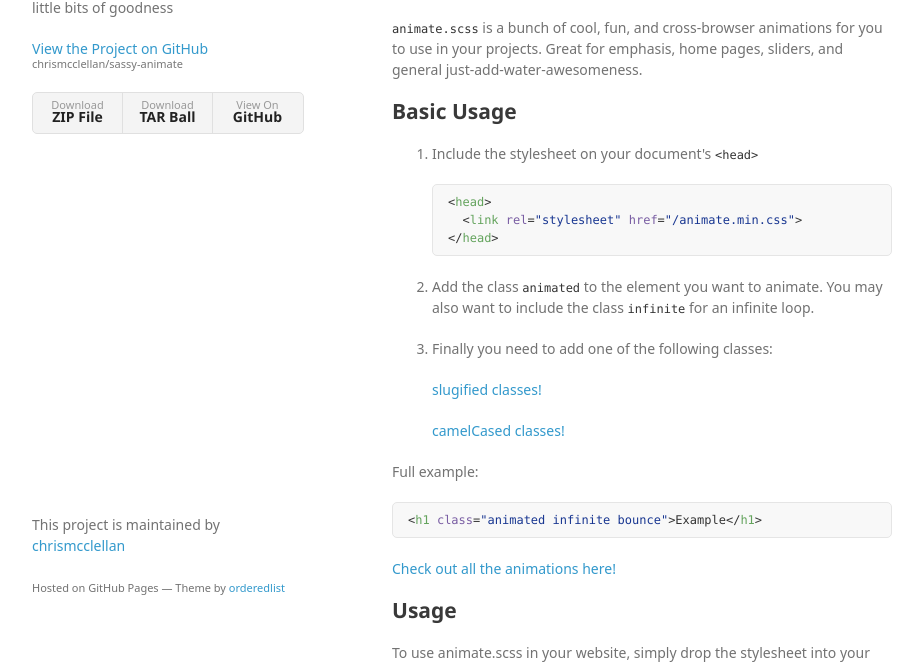
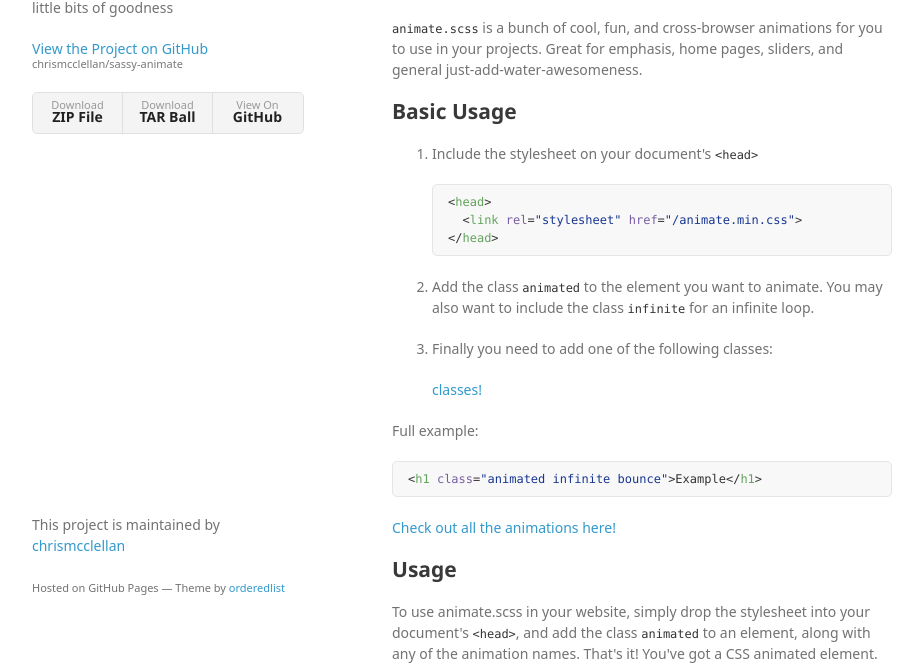
Before and after one commit to chrismcclellan/sassy-animate, a plain HTML site: page index.html in a window 1280 px wide. Shown: the part 133-798 px from the top of the page, without its empty margins (178-1101 px from the left). Drawn offline with Linux system fonts and the light colour scheme; a web font is replaced by a local one.

```diff
--- a/index.html
+++ b/index.html
@@ -51,9 +51,7 @@
 <li>
 <p>Finally you need to add one of the following classes:</p>
 
-<p><a href="https://github.com/chrismcclellan/sassy-animate/blob/master/.bin/cslugified.txt">slugified classes!</a></p>
-
-<p><a href="https://github.com/chrismcclellan/sassy-animate/blob/master/.bin/ccamelCased.txt">camelCased classes!</a></p>
+<p><a href="https://github.com/chrismcclellan/sassy-animate/blob/master/classes.config.json">classes!</a></p>
 </li>
 </ol>
 
```
Also changed, not shown: params.json (+1 -1 lines).
